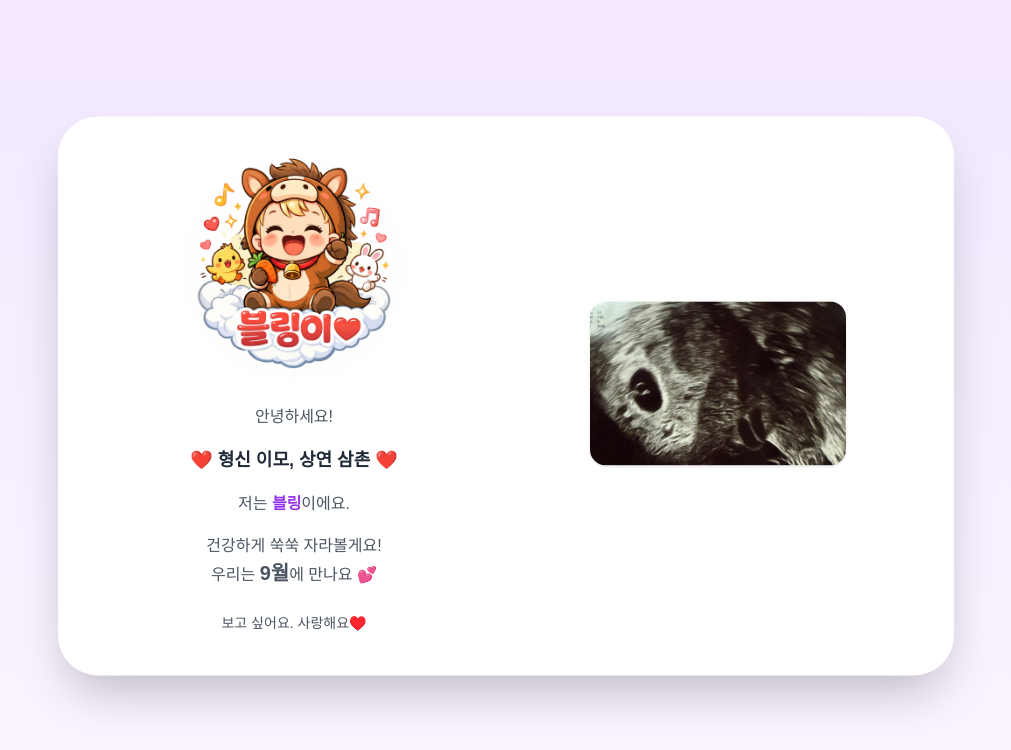
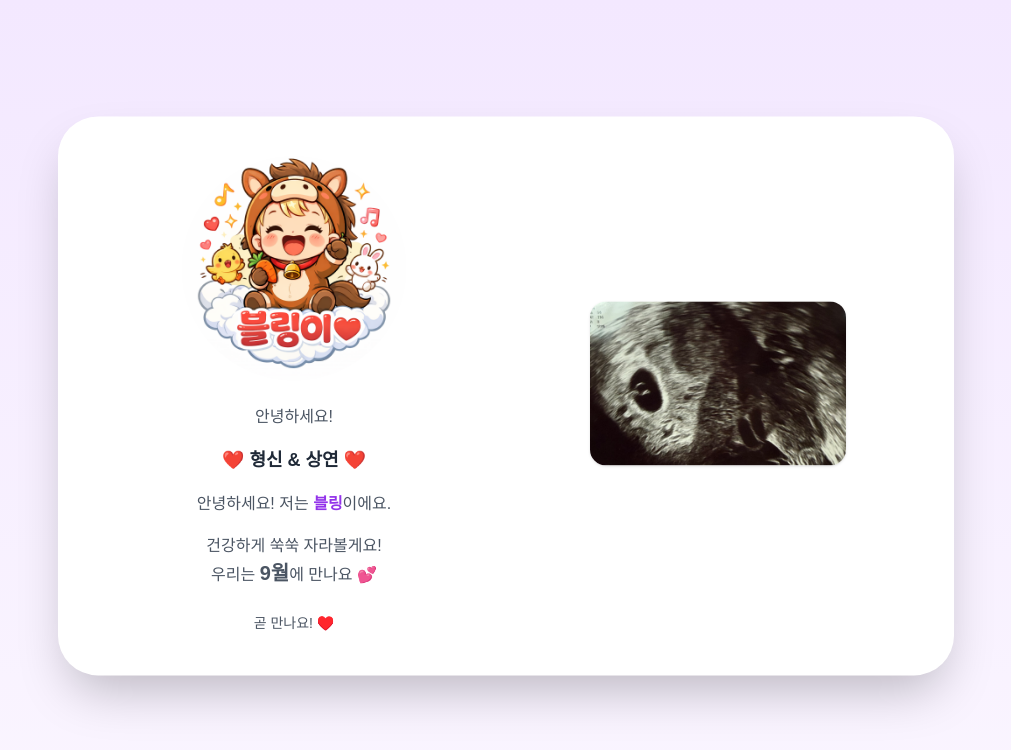
Before and after one commit to purity87/coming-out-card, a Nuxt app: page /hs in a window 1280 px wide. Shown: the top 750 px of the page, without its empty margins (134-1145 px from the left). Built offline with nearby package versions, Linux system fonts and the light colour scheme; a web font is replaced by a local one.

Commit message:
구조 분리

```diff
--- a/app/composables/useCardPage.ts
+++ b/app/composables/useCardPage.ts
@@ -3,9 +3,23 @@ import { CARD_META } from '~/constants/cardMeta'
 
 export function useCardPage() {
     const route = useRoute()
+    console.log('route.params.card', route.params.card);
+    console.log('CARD_META keys', Object.keys(CARD_META));
 
-    const cardKey = `/${route.params.card}` as keyof typeof CARD_META
-    const card = CARD_META[cardKey]
+    // params 가드
+    if (typeof route.params.card !== 'string') {
+        showError({ statusCode: 404 })
+    }
+
+    const cardKey = '/' + route.params.card
+
+    const card = CARD_META[cardKey as keyof typeof CARD_META]
+
+    // 카드 없으면 404
+    if (!card) {
+        showError({ statusCode: 404 })
+    }
+    console.log('[useCardPage]', route.params, route.query)
 
     // name=AA,BB
     const names =
--- a/app/constants/cardMeta.ts
+++ b/app/constants/cardMeta.ts
@@ -4,15 +4,16 @@ import {
     CARD_MAIN_TEXT,
     CARD_SUB_TEXT,
     CARD_FOOTER_TEXT,
-    CARD_IMAGE, UltraSound_IMAGE
+    CARD_IMAGE,
+    UltraSound_IMAGE
 } from './cardContents'
 
 export const CARD_META = {
     [CARD_URI.HALMONIM]: {
         name: '할머니&할아버지',
         roles: ['할머니', '할아버지'],
-        title: CARD_TITLE.HALMONIM,
-        mainText: CARD_MAIN_TEXT.BLING_KR,
+        title: CARD_TITLE.HALMONIM ?? '❤️ 할머니, 할아버지 ❤️',
+        mainText: CARD_MAIN_TEXT.BLING_KR_HELLO,
         subText: CARD_SUB_TEXT.SEPTEMBER_KR,
         footerText: CARD_FOOTER_TEXT.LOVE_KR,
         babyImage: CARD_IMAGE.DEFAULT,
--- a/app/pages/halmonim.vue
+++ /dev/null
@@ -1,24 +0,0 @@
-<script setup lang="ts">
-import Card from '~/components/Card.vue'
-import { CARD_META } from '@/constants/cardMeta'
-import { CARD_URI } from '@/constants/cardUri'
-
-// 이 페이지가 어떤 카드인지 딱 하나만 지정 -> 여기서는 할머니 할아버지용
-const card = CARD_META[CARD_URI.HALMONIM]
-
-// 필요 시 옵션
-const ultrasoundSrc = card.ultrasoundImage ? card.ultrasoundImage : undefined
-const heartbeatSrc = undefined
-</script>
-
-<template>
-  <Card
-      :title="card.title"
-      :mainText="card.mainText"
-      :subText="card.subText"
-      :footerText="card.footerText"
-      :babyImage="card.babyImage"
-      :ultrasoundSrc="ultrasoundSrc"
-      :heartbeatSrc="heartbeatSrc"
-  />
-</template>
--- a/app/pages/hs.vue
+++ /dev/null
@@ -1,25 +0,0 @@
-<script setup lang="ts">
-import Card from '~/components/Card.vue'
-
-const title = '❤️ 형신 이모, 상연 삼촌 ❤️'
-const mainText = '저는 <span class="text-purple-600 font-bold">블링</span>이에요.'
-const subText = '건강하게 쑥쑥 자라볼게요!<br/> 우리는 <span class="font-semibold text-xl">9월</span>에 만나요 💕'
-const footerText = '보고 싶어요. 사랑해요♥️'
-const babyImage = '/bling-baby.png'
-
-// 필요 시 옵션
-const ultrasoundSrc = "5w5d.png"
-const heartbeatSrc = undefined
-</script>
-
-<template>
-  <Card
-      :title="title"
-      :mainText="mainText"
-      :subText="subText"
-      :footerText="footerText"
-      :babyImage="babyImage"
-      :ultrasoundSrc="ultrasoundSrc"
-      :heartbeatSrc="heartbeatSrc"
-  />
-</template>
--- a/app/pages/imo.vue
+++ /dev/null
@@ -1,34 +0,0 @@
-<script setup lang="ts">
-import Card from '~/components/Card.vue'
-import {CARD_META} from "~/constants/cardMeta";
-import {CARD_URI} from "~/constants/cardUri";
-const route = useRoute()
-
-const card = CARD_META[CARD_URI.IMO]
-
-const names = typeof route.query.name === 'string'
-    ? route.query.name.split(',').map(n => n.trim())
-    : []
-
-// 핵심 로직
-const title = names.length
-    ? `❤️ ${card.roles
-        .map((role, i) => `${names[i] || ''} ${role}`.trim())
-        .join(', ')} ❤️`
-    : card.title
-// 필요 시 옵션
-const ultrasoundSrc = card.ultrasoundImage ? card.ultrasoundImage : undefined
-const heartbeatSrc = undefined
-</script>
-
-<template>
-  <Card
-      :title="title"
-      :mainText="card.mainText"
-      :subText="card.subText"
-      :footerText="card.footerText"
-      :babyImage="card.babyImage"
-      :ultrasoundSrc="ultrasoundSrc"
-      :heartbeatSrc="heartbeatSrc"
-  />
-</template>
--- a/app/pages/index.vue
+++ /dev/null
@@ -1,74 +0,0 @@
-<script setup lang="ts">
-import { ref, onMounted } from 'vue'
-import QRCode from 'qrcode'
-import { CARD_URI, type CardUri } from '~/constants/cardUri'
-
-type CardLink = {
-  name: string
-  uri: CardUri
-  qrDataUrl?: string
-}
-
-// 카드 목록 (URI는 무조건 CARD_URI만 사용)
-const cards = ref<CardLink[]>([
-  { name: '할머니&할아버지', uri: CARD_URI.HALMONIM },
-  { name: '이모', uri: CARD_URI.IMO },
-  { name: '삼촌', uri: CARD_URI.SAMCHON },
-  { name: '이모&이모부', uri: CARD_URI.MAMA_FAMILY },
-  { name: '고모&고모부', uri: CARD_URI.PAPA_FAMILY },
-  { name: '정화&기중 친구들', uri: CARD_URI.MA_PA_FRIENDS },
-  { name: '형신&상연', uri: CARD_URI.HS },
-  { name: '성인&도영', uri: CARD_URI.SI },
-  { name: 'Yunyoung&Max', uri: CARD_URI.YY },
-  { name: '지원', uri: CARD_URI.JW }
-])
-
-// QR 생성
-onMounted(async () => {
-  if (!process.client) return
-
-  for (const card of cards.value) {
-    try {
-      card.qrDataUrl = await QRCode.toDataURL(
-          window.location.origin + card.uri
-      )
-    } catch (err) {
-      console.error('QR 생성 실패:', card.uri, err)
-    }
-  }
-})
-</script>
-
-<template>
-  <div class="min-h-screen flex flex-col items-center justify-center gap-10 bg-purple-50 p-10">
-    <h1 class="text-3xl font-bold mb-8 text-purple-700">
-      블링이 카드 QR
-    </h1>
-
-    <div class="grid grid-cols-1 md:grid-cols-3 gap-8">
-      <div
-          v-for="card in cards"
-          :key="card.uri"
-          class="flex flex-col items-center bg-white p-6 rounded-2xl shadow-xl"
-      >
-        <h2 class="font-bold text-lg text-gray-800 mb-4">
-          {{ card.name }}
-        </h2>
-
-        <img
-            v-if="card.qrDataUrl"
-            :src="card.qrDataUrl"
-            alt="QR 코드"
-            class="w-40 h-40"
-        />
-
-        <a
-            :href="card.uri"
-            class="mt-4 text-purple-600 hover:underline"
-        >
-          바로보기
-        </a>
-      </div>
-    </div>
-  </div>
-</template>
--- a/app/pages/jw.vue
+++ /dev/null
@@ -1,25 +0,0 @@
-<script setup lang="ts">
-import Card from '~/components/Card.vue'
-
-const title = '❤️ 지원 ❤️'
-const mainText = '저는 <span class="text-purple-600 font-bold">블링</span>이에요.'
-const subText = '건강하게 쑥쑥 자라볼게요!<br/> 우리는 <span class="font-semibold text-xl">9월</span>에 만나요 💕'
-const footerText = '보고 싶어요. 사랑해요♥️'
-const babyImage = '/bling-baby.png'
-
-// 필요 시 옵션
-const ultrasoundSrc = "5w5d.png"
-const heartbeatSrc = undefined
-</script>
-
-<template>
-  <Card
-      :title="title"
-      :mainText="mainText"
-      :subText="subText"
-      :footerText="footerText"
-      :babyImage="babyImage"
-      :ultrasoundSrc="ultrasoundSrc"
-      :heartbeatSrc="heartbeatSrc"
-  />
-</template>
--- a/app/pages/ma-pa-friends.vue
+++ /dev/null
@@ -1,35 +0,0 @@
-<script setup lang="ts">
-import Card from '~/components/Card.vue'
-import {CARD_META} from "~/constants/cardMeta";
-import {CARD_URI} from "~/constants/cardUri";
-
-const route = useRoute()
-const card = CARD_META[CARD_URI.MA_PA_FRIENDS]
-
-const names = typeof route.query.name === 'string'
-    ? route.query.name.split(',').map(n => n.trim())
-    : []
-
-// 핵심 로직
-const title = names.length
-    ? `❤️ ${card.roles
-        .map((role, i) => `${names[i] || ''} ${role}`.trim())
-        .join(', ')} ❤️`
-    : card.title
-
-// 필요 시 옵션
-const ultrasoundSrc = card.ultrasoundImage ? card.ultrasoundImage : undefined
-const heartbeatSrc = undefined
-</script>
-
-<template>
-  <Card
-      :title="title"
-      :mainText="card.mainText"
-      :subText="card.subText"
-      :footerText="card.footerText"
-      :babyImage="card.babyImage"
-      :ultrasoundSrc="ultrasoundSrc"
-      :heartbeatSrc="heartbeatSrc"
-  />
-</template>
--- a/app/pages/mama-family.vue
+++ /dev/null
@@ -1,25 +0,0 @@
-<script setup lang="ts">
-import Card from '~/components/Card.vue'
-
-const title = '❤️ 이모, 이모부 ❤️'
-const mainText = '저는 <span class="text-purple-600 font-bold">블링</span>이에요.'
-const subText = '건강하게 쑥쑥 자라볼게요!<br/> 우리는 <span class="font-semibold text-xl">9월</span>에 만나요 💕'
-const footerText = '보고 싶어요. 사랑해요♥️'
-const babyImage = '/bling-baby.png'
-
-// 필요 시 옵션
-const ultrasoundSrc = undefined
-const heartbeatSrc = undefined
-</script>
-
-<template>
-  <Card
-      :title="title"
-      :mainText="mainText"
-      :subText="subText"
-      :footerText="footerText"
-      :babyImage="babyImage"
-      :ultrasoundSrc="ultrasoundSrc"
-      :heartbeatSrc="heartbeatSrc"
-  />
-</template>
--- a/app/pages/papa-family.vue
+++ /dev/null
@@ -1,25 +0,0 @@
-<script setup lang="ts">
-import Card from '~/components/Card.vue'
-
-const title = '❤️ 고모, 고모부 ❤️'
-const mainText = '저는 <span class="text-purple-600 font-bold">블링</span>이에요.'
-const subText = '건강하게 쑥쑥 자라볼게요!<br/> 우리는 <span class="font-semibold text-xl">9월</span>에 만나요 💕'
-const footerText = '보고 싶어요. 사랑해요♥️'
-const babyImage = '/bling-baby.png'
-
-// 필요 시 옵션
-const ultrasoundSrc = undefined
-const heartbeatSrc = undefined
-</script>
-
-<template>
-  <Card
-      :title="title"
-      :mainText="mainText"
-      :subText="subText"
-      :footerText="footerText"
-      :babyImage="babyImage"
-      :ultrasoundSrc="ultrasoundSrc"
-      :heartbeatSrc="heartbeatSrc"
-  />
-</template>
--- a/app/pages/samchon.vue
+++ /dev/null
@@ -1,25 +0,0 @@
-<script setup lang="ts">
-import Card from '~/components/Card.vue'
-
-const title = '❤️ 삼촌 ❤️'
-const mainText = '저는 <span class="text-purple-600 font-bold">블링</span>이에요.'
-const subText = '건강하게 쑥쑥 자라볼게요!<br/> 우리는 <span class="font-semibold text-xl">9월</span>에 만나요 💕'
-const footerText = '보고 싶어요. 사랑해요♥️'
-const babyImage = '/bling-baby.png'
-
-// 필요 시 옵션
-const ultrasoundSrc = "5w5d.png"
-const heartbeatSrc = undefined
-</script>
-
-<template>
-  <Card
-      :title="title"
-      :mainText="mainText"
-      :subText="subText"
-      :footerText="footerText"
-      :babyImage="babyImage"
-      :ultrasoundSrc="ultrasoundSrc"
-      :heartbeatSrc="heartbeatSrc"
-  />
-</template>
--- a/app/pages/si.vue
+++ /dev/null
@@ -1,25 +0,0 @@
-<script setup lang="ts">
-import Card from '~/components/Card.vue'
-
-const title = '❤️ 성인 이모, 도영 삼촌 ❤️'
-const mainText = '저는 <span class="text-purple-600 font-bold">블링</span>이에요.'
-const subText = '건강하게 쑥쑥 자라볼게요!<br/> 우리는 <span class="font-semibold text-xl">9월</span>에 만나요 💕'
-const footerText = '보고 싶어요. 사랑해요♥️'
-const babyImage = '/bling-baby.png'
-
-// 필요 시 옵션
-const ultrasoundSrc = "5w5d.png"
-const heartbeatSrc = undefined
-</script>
-
-<template>
-  <Card
-      :title="title"
-      :mainText="mainText"
-      :subText="subText"
-      :footerText="footerText"
-      :babyImage="babyImage"
-      :ultrasoundSrc="ultrasoundSrc"
-      :heartbeatSrc="heartbeatSrc"
-  />
-</template>
```
